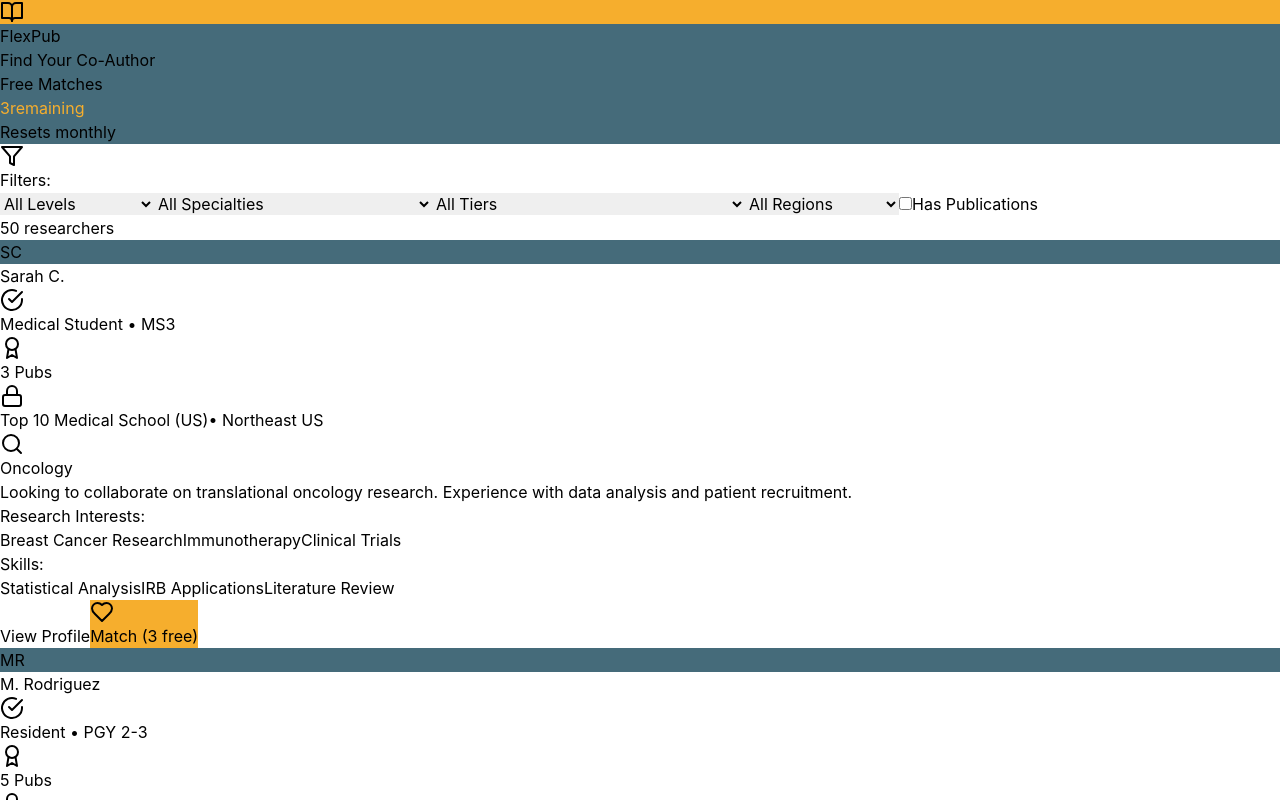
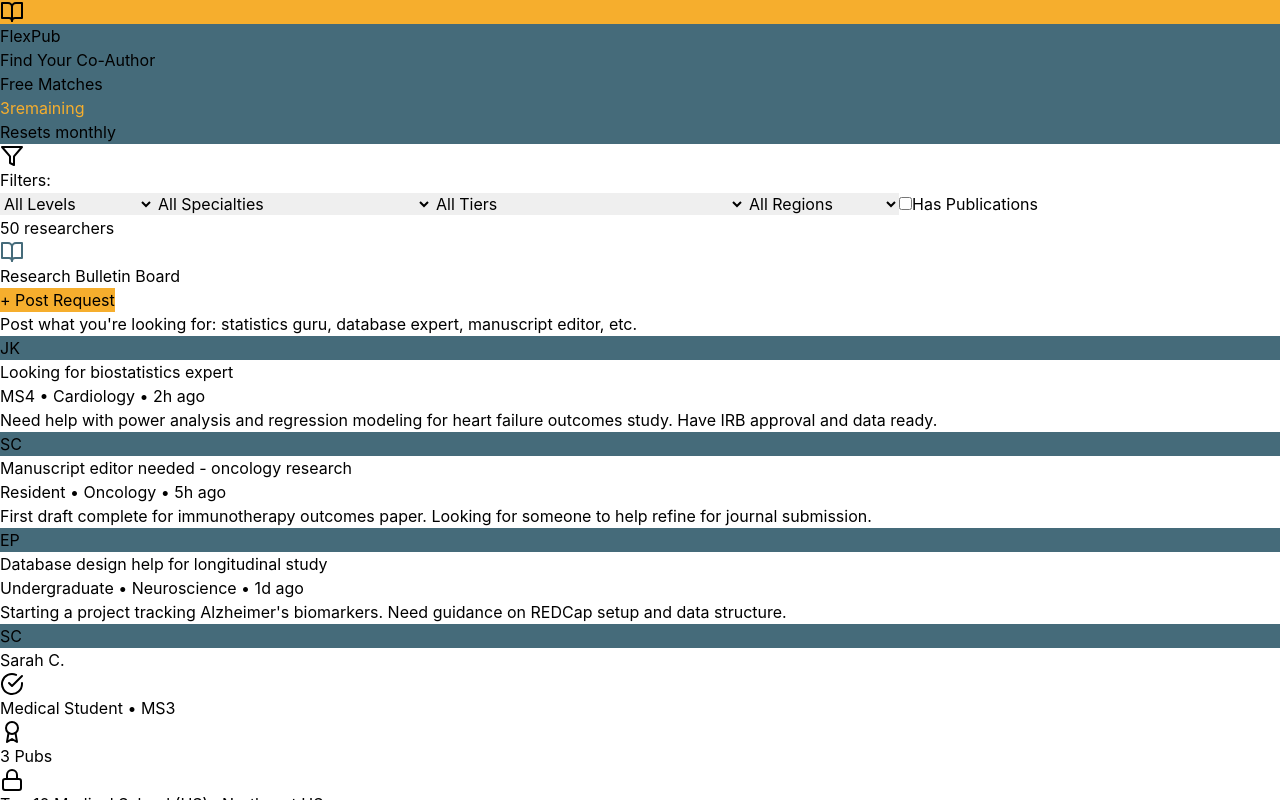
Before and after one commit to Discobelly/flexpub, a React (Vite) app: page / in a window 1280 px wide. Built offline with nearby package versions, Linux system fonts and the light colour scheme.

Commit message:
Added bulletin board demo section

```diff
--- a/src/components/FlexPub.jsx
+++ b/src/components/FlexPub.jsx
@@ -251,6 +251,79 @@
 
             <div className="ml-auto text-sm text-gray-600">
               {filteredProfiles.length} researchers
+            </div>
+          </div>
+        </div>
+
+        {/* Bulletin Board Demo Section */}
+        <div className="bg-white rounded-xl shadow-sm p-6 mb-6">
+          <div className="flex items-center justify-between mb-4">
+            <div className="flex items-center gap-2">
+              <BookOpen className="w-5 h-5" style={{color: '#456b7a'}} />
+              <h2 className="text-lg font-semibold text-gray-900">Research Bulletin Board</h2>
+            </div>
+            <button className="px-4 py-2 text-white rounded-lg font-medium text-sm shadow-md hover:opacity-90 transition-opacity" style={{backgroundColor: '#f6ae2d'}}>
+              + Post Request
+            </button>
+          </div>
+
+          <p className="text-sm text-gray-600 mb-4">
+            Post what you're looking for: statistics guru, database expert, manuscript editor, etc.
+          </p>
+
+          <div className="space-y-3">
+            {/* Demo Post 1 */}
+            <div className="border border-gray-200 rounded-lg p-4 hover:border-gray-300 transition-colors">
+              <div className="flex items-start justify-between mb-2">
+                <div className="flex items-center gap-3">
+                  <div className="w-10 h-10 rounded-full flex items-center justify-center text-white text-sm font-bold" style={{backgroundColor: '#456b7a'}}>
+                    JK
+                  </div>
+                  <div>
+                    <p className="font-semibold text-gray-900">Looking for biostatistics expert</p>
+                    <p className="text-xs text-gray-500">MS4 • Cardiology • 2h ago</p>
+                  </div>
+                </div>
+              </div>
+              <p className="text-sm text-gray-700 ml-13">
+                Need help with power analysis and regression modeling for heart failure outcomes study. Have IRB approval and data ready.
+              </p>
+            </div>
+
+            {/* Demo Post 2 */}
+            <div className="border border-gray-200 rounded-lg p-4 hover:border-gray-300 transition-colors">
+              <div className="flex items-start justify-between mb-2">
+                <div className="flex items-center gap-3">
+                  <div className="w-10 h-10 rounded-full flex items-center justify-center text-white text-sm font-bold" style={{backgroundColor: '#456b7a'}}>
+                    SC
+                  </div>
+                  <div>
+                    <p className="font-semibold text-gray-900">Manuscript editor needed - oncology research</p>
+                    <p className="text-xs text-gray-500">Resident • Oncology • 5h ago</p>
+                  </div>
+                </div>
+              </div>
+              <p className="text-sm text-gray-700 ml-13">
+                First draft complete for immunotherapy outcomes paper. Looking for someone to help refine for journal submission.
+              </p>
+            </div>
+
+            {/* Demo Post 3 */}
+            <div className="border border-gray-200 rounded-lg p-4 hover:border-gray-300 transition-colors">
+              <div className="flex items-start justify-between mb-2">
+                <div className="flex items-center gap-3">
+                  <div className="w-10 h-10 rounded-full flex items-center justify-center text-white text-sm font-bold" style={{backgroundColor: '#456b7a'}}>
+                    EP
+                  </div>
+                  <div>
+                    <p className="font-semibold text-gray-900">Database design help for longitudinal study</p>
+                    <p className="text-xs text-gray-500">Undergraduate • Neuroscience • 1d ago</p>
+                  </div>
+                </div>
+              </div>
+              <p className="text-sm text-gray-700 ml-13">
+                Starting a project tracking Alzheimer's biomarkers. Need guidance on REDCap setup and data structure.
+              </p>
             </div>
           </div>
         </div>
```
Also changed, not shown: 1 other file (tests, documents, lock files or other folders).
